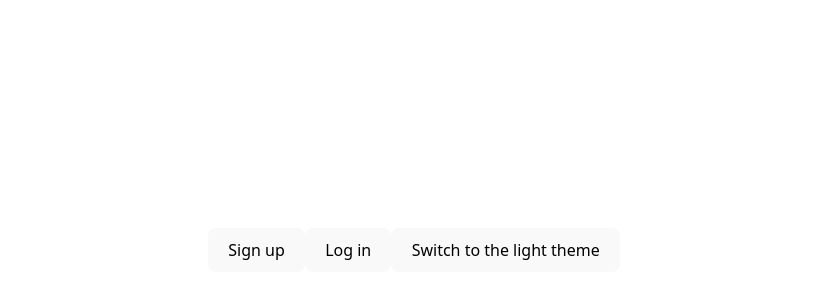
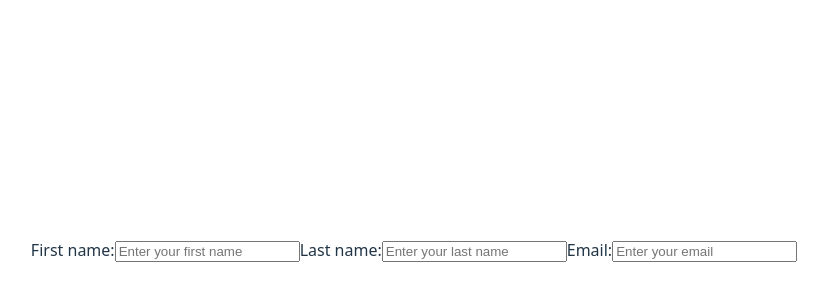
Before and after one commit to nhatnguyen-agilityio/react-training, a React (Vite) app in the folder my-example-app/: page / in a window 1280 px wide. Shown: the part 150-450 px from the top of the page, without its empty margins (226-1054 px from the left). Built offline with nearby package versions, Linux system fonts and the light colour scheme.

Commit message:
feat(): pass an object to state

```diff
--- a/my-example-app/src/App.tsx
+++ b/my-example-app/src/App.tsx
@@ -12,6 +12,7 @@ import ChatRoom from './components/ChatRoom'
 import Accordion from './components/Accordtion'
 import Toolbar from './components/Toolbar'
 import ContextExample from './components/ContextExample'
+import StateExample from './components/StateExample'
 
 const user = {
   name: 'John Doe',
@@ -38,7 +39,8 @@ function App() {
       {/* <ChatRoom /> */}
     {/* <Accordion /> */}
     {/* <Toolbar /> */}
-    <ContextExample />
+    {/* <ContextExample /> */}
+    <StateExample />
     </>
   )
 }
--- /dev/null
+++ b/my-example-app/src/components/StateExample/index.tsx
@@ -0,0 +1,41 @@
+import { useState } from "react";
+
+export default function StateExample() {
+  const [formData, setFormData] = useState({
+    firstName: "",
+    lastName: "",
+    email: "",
+  });
+
+  return (
+  <>
+    <label>
+      First name:
+      <input
+        type="text"
+        placeholder="Enter your first name"
+        onChange={(e) => setFormData({...formData, firstName: e.target.value})}
+        value={formData.firstName}
+        />
+    </label>
+    <label>
+      Last name:
+      <input
+        type="text"
+        placeholder="Enter your last name"
+        onChange={(e) => setFormData({...formData, lastName: e.target.value})}
+        value={formData.lastName}
+      />
+    </label>
+      <label>
+        Email:
+        <input
+          type="email"
+          placeholder="Enter your email"
+          onChange={(e) => setFormData({...formData, email: e.target.value})}
+          value={formData.email}
+        />
+      </label>
+  </>
+  );
+}
```
